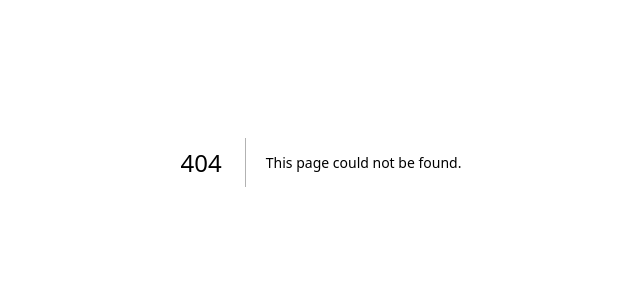
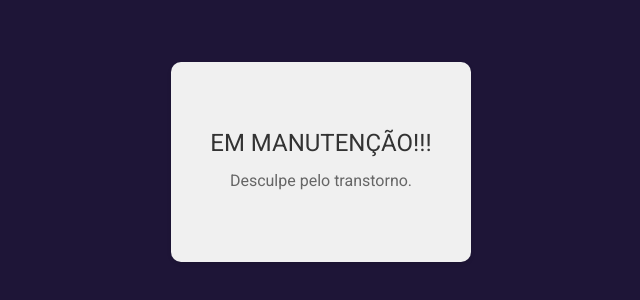
Before and after one commit to rafael-oliveira-hellz/playsfa-sales-panel, a Next.js app: page / in a window 1280 px wide. Before the commit this address had no page. Shown: the part 238-538 px from the top of the page, without its empty margins (319-959 px from the left). Built offline with nearby package versions, Linux system fonts and the light colour scheme.

Commit message:
Rename index.tsx.mantainance to index.tsx

```diff
--- /dev/null
+++ b/pages/index.tsx
@@ -0,0 +1,42 @@
+import React from 'react';
+import styled from 'styled-components';
+
+const Container = styled.div`
+  display: grid;
+  place-items: center;
+  height: 100vh;
+`;
+
+const Card = styled.div`
+  display: flex;
+  flex-direction: column;
+  justify-content: center;
+  align-items: center;
+  width: 300px;
+  height: 200px;
+  background-color: #f0f0f0;
+  border-radius: 10px;
+  box-shadow: 0 2px 4px rgba(0, 0, 0, 0.1);
+`;
+
+const Heading = styled.h1`
+  font-size: 24px;
+  color: #333;
+  margin-bottom: 10px;
+`;
+
+const Subheading = styled.p`
+  font-size: 16px;
+  color: #666;
+`;
+
+export default function Home() {
+  return (
+    <Container>
+      <Card>
+        <Heading>EM MANUTENÇÃO!!!</Heading>
+        <Subheading>Desculpe pelo transtorno.</Subheading>
+      </Card>
+    </Container>
+  );
+}
```
